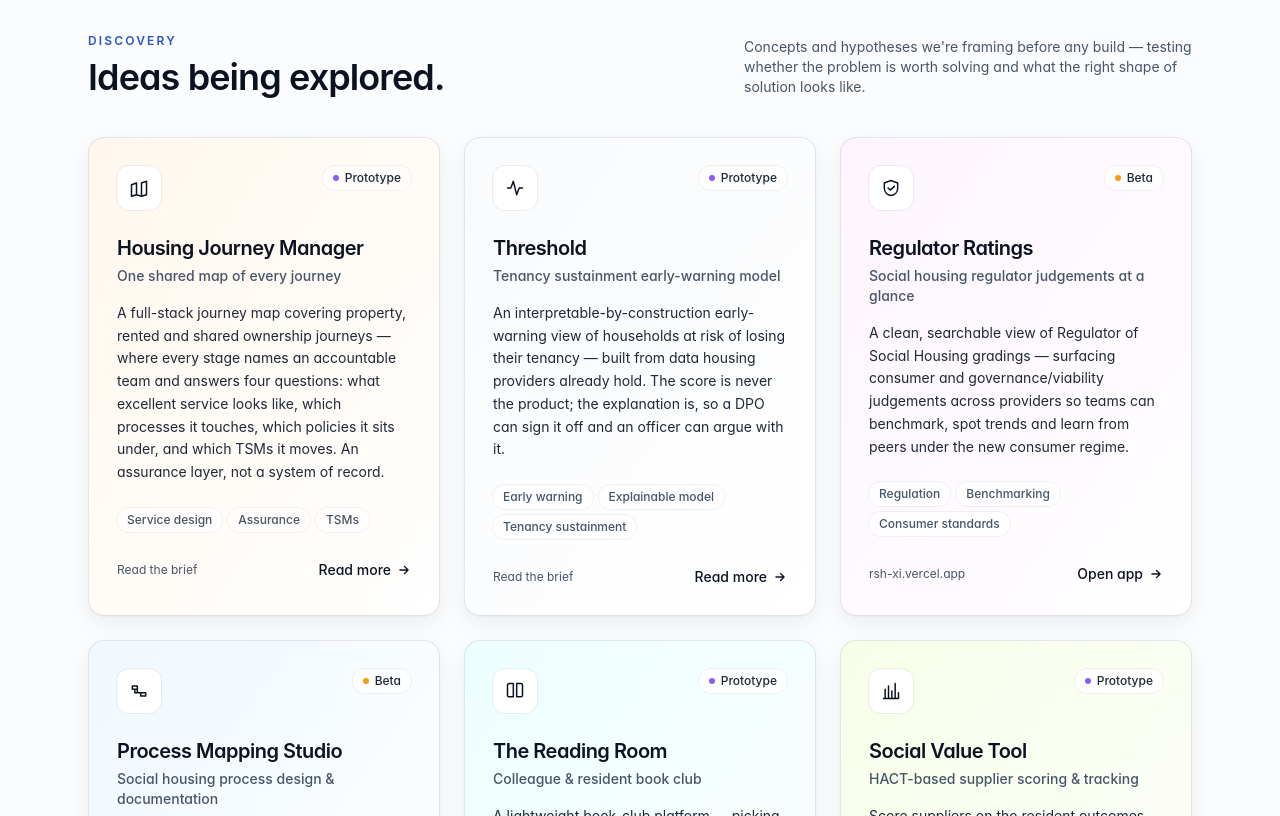
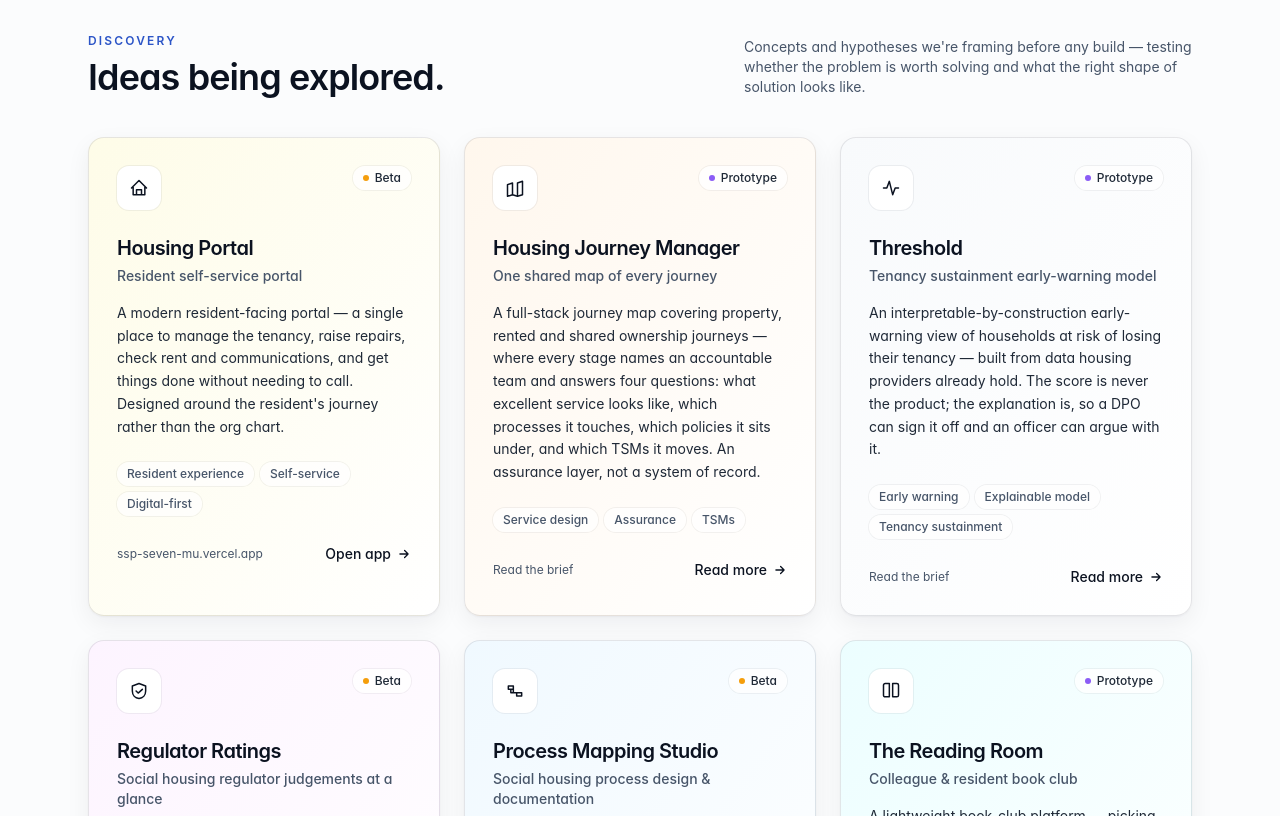
Before and after one commit to thealtjourney/innovation-hub, a Next.js app: page / in a window 1280 px wide. Shown: the part 880-1696 px from the top of the page. Built offline with nearby package versions, Linux system fonts and the light colour scheme; a web font is replaced by a local one.

Commit message:
Add Housing Portal tile to Discovery

```diff
--- a/app/page.tsx
+++ b/app/page.tsx
@@ -14,6 +14,19 @@ type App = {
 };
 
 const discovery: App[] = [
+  {
+    name: "Housing Portal",
+    tagline: "Resident self-service portal",
+    description:
+      "A modern resident-facing portal — a single place to manage the tenancy, raise repairs, check rent and communications, and get things done without needing to call. Designed around the resident's journey rather than the org chart.",
+    href: "https://ssp-seven-mu.vercel.app/",
+    external: true,
+    status: "Beta",
+    tags: ["Resident experience", "Self-service", "Digital-first"],
+    accent: "from-yellow-50 to-white",
+    iconPath:
+      "M3 12 12 3l9 9M5 10v10h14V10M9 20v-6h6v6",
+  },
   {
     name: "Housing Journey Manager",
     tagline: "One shared map of every journey",
```
